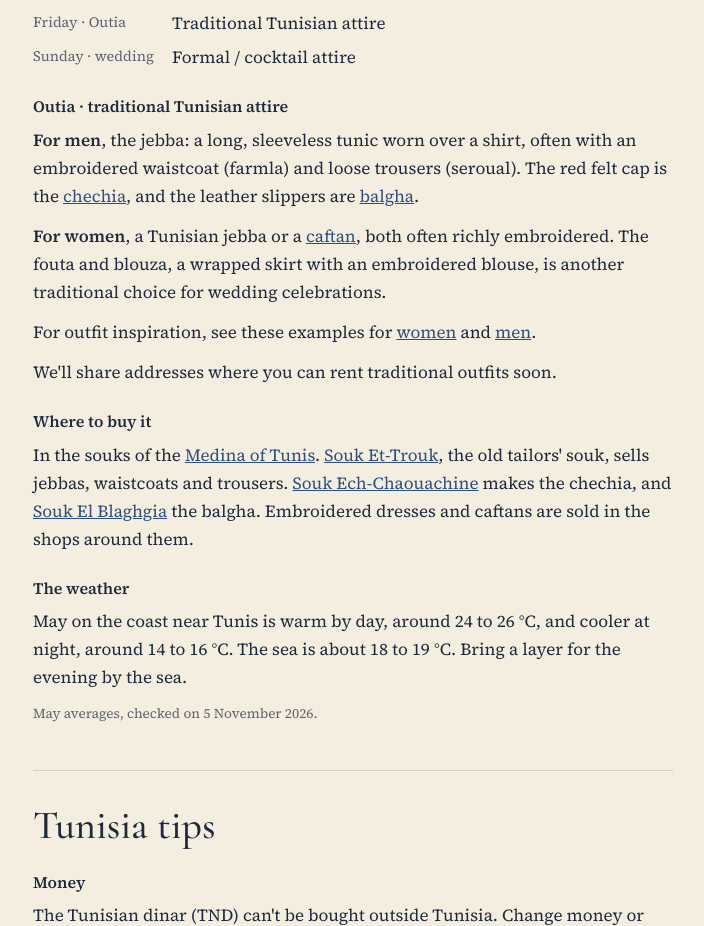
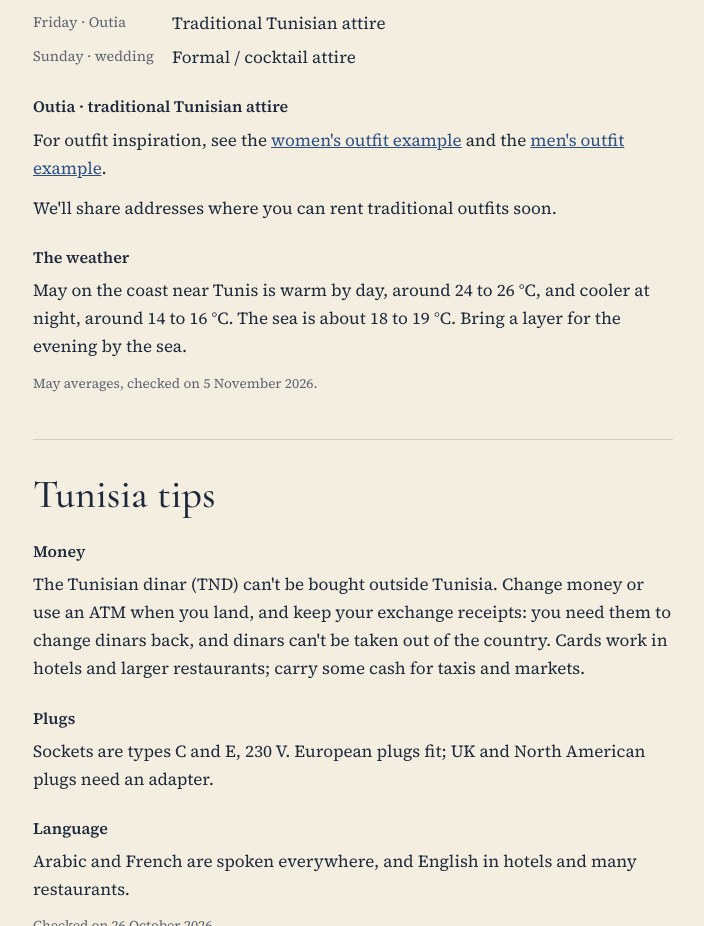
Before and after one commit to edujuan/cyrine-and-juan, a plain HTML site: page logistics/index.html in a window 1280 px wide. Shown: the part 2287-3213 px from the top of the page, without its empty margins (287-991 px from the left). Drawn offline with nearby package versions, Linux system fonts and the light colour scheme.

Commit message:
Publish wedding-website 70f9e8b

```diff
--- a/logistics/index.html
+++ b/logistics/index.html
@@ -82,12 +82,8 @@
         <dt>Sunday · wedding</dt><dd>Formal / cocktail attire</dd>
       </dl>
       <h3>Outia · traditional Tunisian attire</h3>
-      <p><strong>For men</strong>, the jebba: a long, sleeveless tunic worn over a shirt, often with an embroidered waistcoat (farmla) and loose trousers (seroual). The red felt cap is the <a href="https://en.wikipedia.org/wiki/Chechia" target="_blank" rel="noopener noreferrer">chechia</a>, and the leather slippers are <a href="https://en.wikipedia.org/wiki/Balgha" target="_blank" rel="noopener noreferrer">balgha</a>.</p>
-      <p><strong>For women</strong>, a Tunisian jebba or a <a href="https://en.wikipedia.org/wiki/Kaftan" target="_blank" rel="noopener noreferrer">caftan</a>, both often richly embroidered. The fouta and blouza, a wrapped skirt with an embroidered blouse, is another traditional choice for wedding celebrations.</p>
-      <p>For outfit inspiration, see these examples for <a href="https://fr.pinterest.com/pin/1102044971358667583/" target="_blank" rel="noopener noreferrer">women</a> and <a href="https://fr.pinterest.com/pin/637118678569653878/" target="_blank" rel="noopener noreferrer">men</a>.</p>
+      <p>For outfit inspiration, see the <a href="https://fr.pinterest.com/pin/1102044971358667583/" target="_blank" rel="noopener noreferrer">women's outfit example</a> and the <a href="https://fr.pinterest.com/pin/637118678569653878/" target="_blank" rel="noopener noreferrer">men's outfit example</a>.</p>
       <p>We'll share addresses where you can rent traditional outfits soon.</p>
-      <h3>Where to buy it</h3>
-      <p>In the souks of the <a href="https://www.google.com/maps/search/?api=1&amp;query=Medina+of+Tunis" target="_blank" rel="noopener noreferrer">Medina of Tunis</a>. <a href="https://www.google.com/maps/search/?api=1&amp;query=Souk+El+Trouk%2C+Tunis" target="_blank" rel="noopener noreferrer">Souk Et-Trouk</a>, the old tailors' souk, sells jebbas, waistcoats and trousers. <a href="https://www.google.com/maps/search/?api=1&amp;query=Souk+Ech-Chaouachine%2C+Tunis" target="_blank" rel="noopener noreferrer">Souk Ech-Chaouachine</a> makes the chechia, and <a href="https://www.google.com/maps/search/?api=1&amp;query=Souk+El+Blaghgia%2C+Tunis" target="_blank" rel="noopener noreferrer">Souk El Blaghgia</a> the balgha. Embroidered dresses and caftans are sold in the shops around them.</p>
       <h3>The weather</h3>
       <p>May on the coast near Tunis is warm by day, around 24 to 26&nbsp;°C, and cooler at night, around 14 to 16&nbsp;°C. The sea is about 18 to 19&nbsp;°C. Bring a layer for the evening by the sea.</p>
       <p class="checked">May averages, checked on 5 November 2026.</p>
```
